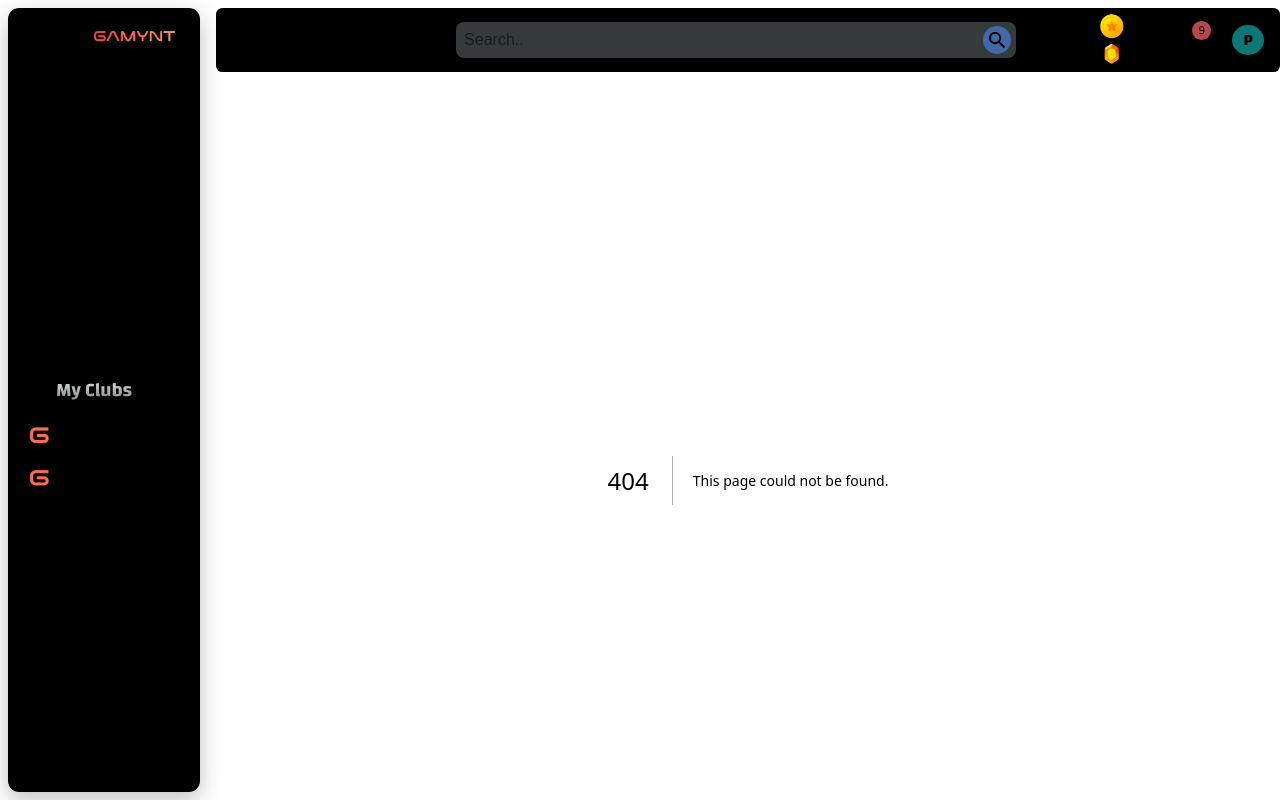
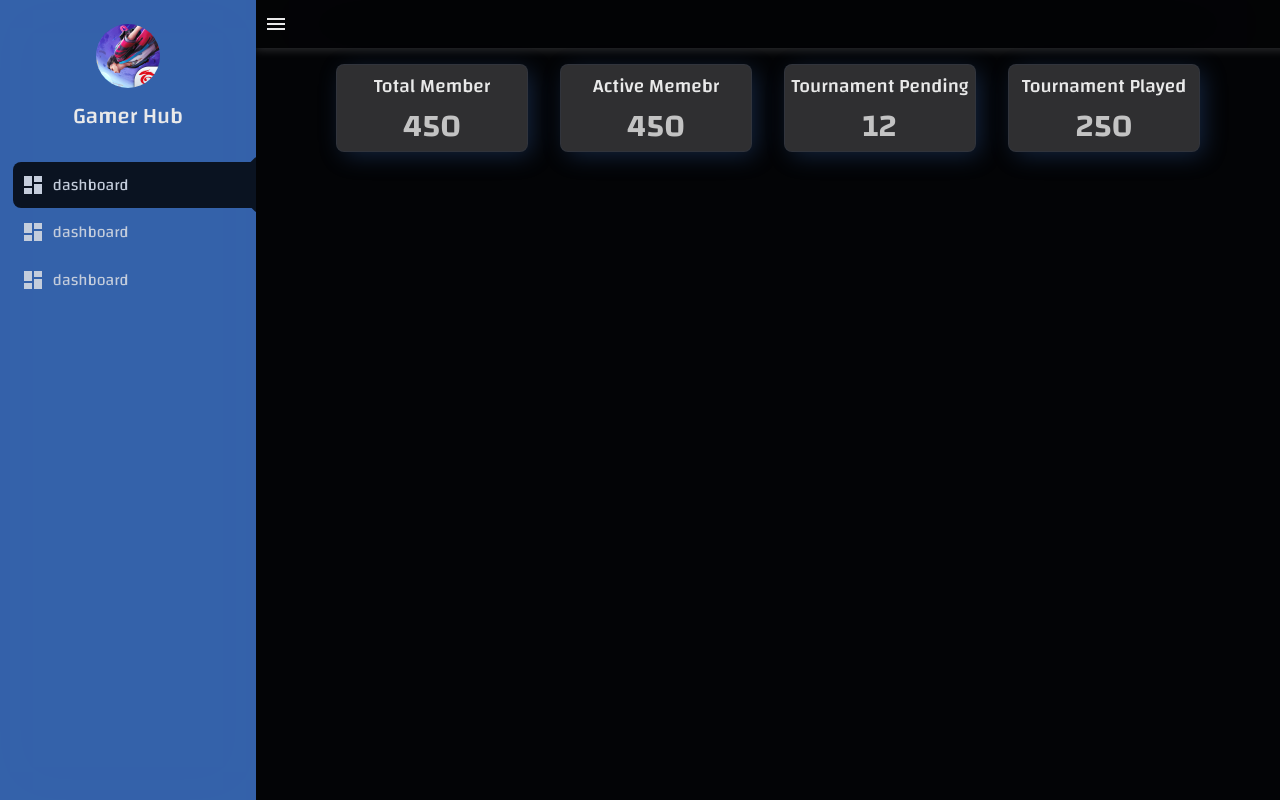
Before and after one commit to legcy143/gamynt_web_v3, a Next.js app: page /club/dashboard in a window 1280 px wide. Before the commit this address had no page. Built offline with nearby package versions, Linux system fonts and the light colour scheme.

Commit message:
dashbaord v1

```diff
--- /dev/null
+++ b/Page/dashboard/ClubAnyalystic.jsx
@@ -0,0 +1,36 @@
+import React from 'react'
+import style from "./styles/clubanyalistic.module.scss"
+
+const ClubAnyalystic = () => {
+  return (
+    <main className={style.main_container}>
+
+        <section className={style.member_status}>
+            <div className={style.container}>
+                <h2>total member</h2>
+                <p>450</p>
+            </div>
+            <div className={style.container}>
+                <h2>active memebr</h2>
+                <p>450</p>
+            </div>
+            <div className={style.container}>
+                <h2>tournament pending</h2>
+                <p>12</p>
+            </div>
+            <div className={style.container}>
+                <h2>tournament played</h2>
+                <p>250</p>
+            </div>
+        </section>
+
+        {/* graph anylastic */}
+        <section className={style.graph_anylisis_contianer}>
+
+        </section>
+
+    </main>
+  )
+}
+
+export default ClubAnyalystic
--- /dev/null
+++ b/Page/dashboard/styles/clubanyalistic.module.scss
@@ -0,0 +1,50 @@
+@import "../../../styles/mixins";
+
+.main_container {
+    padding: 1rem;
+}
+
+.member_status {
+    // display: grid;
+    display: flex;
+    flex-wrap: wrap;
+    align-items: center;
+    justify-content: center;
+    gap: 2rem;
+    // grid-template-columns: repeat(auto-fit, minmax(9rem, 1fr));
+    @include mobile() {
+        gap: 1rem;
+    };
+}
+
+.container {
+    // max-width: 12rem;
+    width: 12rem;
+    flex: 1 , 1 , 11rem;
+    border-radius: 0.5rem;
+    box-shadow: 5px 5px 25px -2px rgb(var(--primary-color-rgb), 0.25);
+    border: 1px solid rgb(var(--primary-color-rgb), 0.05);
+    ;
+    // aspect-ratio: 1/1;
+    padding: 0.2rem;
+    background-color: rgba(151, 151, 151, 0.297);
+    transition: 0.30s ease;
+    cursor: pointer;
+    @include flex_box(column , flex-start , center , 0.2rem);
+    text-transform: capitalize;
+    h2{
+        font-weight: 500;
+        font-size: 1.2rem;
+    }
+    p{
+        line-height: 2.5rem;
+        opacity: 0.8;
+        font-weight: 600;
+        font-size: 2rem;
+        margin-top: auto;
+    }
+
+    &:hover {
+        background-color: rgb(var(--primary-color-rgb), 0.4);
+    }
+}
--- a/pages/_app.js
+++ b/pages/_app.js
@@ -24,7 +24,12 @@ function MyApp({ Component, pageProps }) {
       case ("/club/chat"):
         setisnav(1);
         break;
+
       case ("/tournaments/register"):
+        setisnav(1);
+        break;
+
+      case ("/club/dashboard"):
         setisnav(1);
         break;
 
--- /dev/null
+++ b/pages/club/dashboard.js
@@ -0,0 +1,57 @@
+import React, { useEffect, useState } from 'react'
+import { Fragment } from 'react'
+import DashboardIcon from '@mui/icons-material/Dashboard';
+import style from "./styles/dashboard.module.scss"
+import ClubAnyalystic from "../../Page/dashboard/ClubAnyalystic"
+import MenuIcon from '@mui/icons-material/Menu';
+
+const Dashboard = () => {
+    const [sidenav, setsidenav] = useState(style.close_nav)
+    // const [sidenav, setsidenav] = useState(style.main_nav)
+    // let todaydate = new Date().toLocaleString()
+    // console.log(todaydate)
+    const togglenav = ()=>{
+        {sidenav == style.close_nav ? setsidenav(style.main_nav):setsidenav(style.close_nav)}
+    }
+  return (
+      <main className={style.dashboard_main}>
+        <nav className={sidenav}>
+            <div className={style.close_nav_icon}  onClick={()=>{togglenav()}} >
+        <MenuIcon/>
+            </div>
+            <header>
+                <img src="/images/freefire.jpeg" alt="" />
+                <h1>gamer hub</h1>
+            </header>
+            <ul className={style.active_menu}>
+                <DashboardIcon/>
+                <li>dashboard</li>
+            </ul>
+            <ul>
+                <DashboardIcon/>
+                <li>dashboard</li>
+            </ul>
+            <ul>
+                <DashboardIcon/>
+                <li>dashboard</li>
+            </ul>
+        </nav>
+        <section className={style.dashboard_item_container}>
+            <nav className={style.dash_content_nav}>
+                <div className={style.menu_icon} onClick={()=>{togglenav()}} >
+                <MenuIcon/>
+                </div>
+                <section>
+                    ok
+                </section>
+            </nav>
+                <section>
+                    {/* file changes here */}
+                    <ClubAnyalystic/>
+                    </section>
+        </section>
+    </main>
+  )
+}
+
+export default Dashboard
--- a/pages/club/index.js
+++ b/pages/club/index.js
@@ -38,6 +38,9 @@ const Club = () => {
           <ul onClick={()=>{setpageroute(3)}} className={`${pageroute==3 && style.active_link}`}>
             <li>club</li>
           </ul>
+          <ul onClick={()=>{router.push("/club/dashboard")}}>
+            <li>dashboard</li>
+          </ul>
         </nav>
       {pagecompo}
    {/* <Exploreclub /> */}
--- /dev/null
+++ b/pages/club/styles/dashboard.module.scss
@@ -0,0 +1,138 @@
+@import "../../../styles/mixins";
+
+
+.dashboard_main{
+    width: 100%;
+    height: 100%;
+    display: flex;
+    position: fixed;
+    // grid-template-columns: 15rem calc(100% - 15rem);
+}
+.main_nav , .close_nav{
+    width: 0rem;
+    flex:0 0 0rem;
+    background-color: rgba(var(--primary-color-rgb) , 0.7);
+    backdrop-filter: blur(30px);
+    @include flex_box(column,flex-start,center,0.1rem);
+    height: 100%;
+    overflow-y: scroll;
+    overflow-x: hidden;
+    @include scrollbar(0px , 0px);
+    transition: 0.30s ease;
+     header{
+        margin: 1rem auto;
+        padding: 0.5rem;
+        @include flex_box(column);
+        height: 8rem;
+        // border: 1px solid #eee;
+        img{
+            height: 4rem;
+            aspect-ratio: 1/1;
+            border-radius: 50%;
+        }
+        h1{
+            font-weight: 500;
+            text-transform: capitalize;
+            width: 100%;
+            @include textwrap();
+            font-size: 1.4rem;
+        }
+     }
+     ul{
+        margin-left: auto;
+        @include flex_box(row , flex-start);
+        // height: 3rem;
+        width: 95%;
+        padding: 0.5rem;
+        border-radius: 0.5rem 0rem 0rem 0.5rem;
+        position: relative;
+        transition: 0.30s ease;
+        opacity: 0.8;
+        li{
+            @include textwrap();
+        }
+        cursor: pointer;
+        &:hover:not(.active_menu){
+            background-color: rgba(0, 0, 0, 0.25);
+            opacity: 1;
+        }
+     }
+}
+.active_menu{
+    opacity: 1;
+    background-color: rgba(0, 0, 0, 1);
+    &::before , &::after{
+        content: "";
+        position: absolute;
+        top: -0.1rem;
+        right: -0.5rem;
+        width: 1rem;
+        aspect-ratio: 1/1;
+        background-color: inherit;
+        border-radius: 0.1rem;
+        transform: rotate(45deg);
+    }
+    &::after{
+        top: auto;
+        bottom: -0.1rem;
+    }
+}
+.close_nav{
+    width: 16rem;
+    flex:0 0 16rem;
+}
+.close_nav_icon{
+    @include flex_box();
+    width: 2rem;
+    margin: 0.5rem;
+    margin-left: auto;
+    display: none;
+}
+@media (max-width:750px) {
+    .close_nav{
+        width: 0rem;
+        flex:0 0 0rem;
+    }
+    .main_nav{
+        width: 16rem;
+        flex:0 0 16rem;
+    }
+    .close_nav_icon{
+        display: flex;
+    }
+    .main_nav , .close_nav{
+        height: 100%;
+        // width: 16rem;
+        // flex:0 0 16rem;
+        position: absolute;
+        z-index: 50;
+    }
+}
+
+
+.dashboard_item_container{
+    display: flex;
+    flex-direction: column;
+    width: 100%;
+    @include scrollbar(0px ,0px);
+    overflow: hidden;
+    overflow-y: scroll;
+    // @include scrollbar(10px ,10px);
+    p{
+        line-height: 5rem;
+    }
+}
+.dash_content_nav{
+    height: 3rem;
+    flex: 0 0 3rem;
+    width: 1000%;
+    position: sticky;
+    box-shadow: 0px 0px 10px 1px rgba(255, 255, 255, 0.2);
+    top: 0%;
+    backdrop-filter: blur(50px);
+    padding: 0rem 0.5rem;
+    @include flex_box(row,space-between);
+}
+.menu_icon{
+    @include flex_box();
+}
```
Also changed, not shown: Page/dashboard/Club.jsx (added, +10 -0 lines), Page/dashboard/styles/dashboard.item.module.scss (added).
